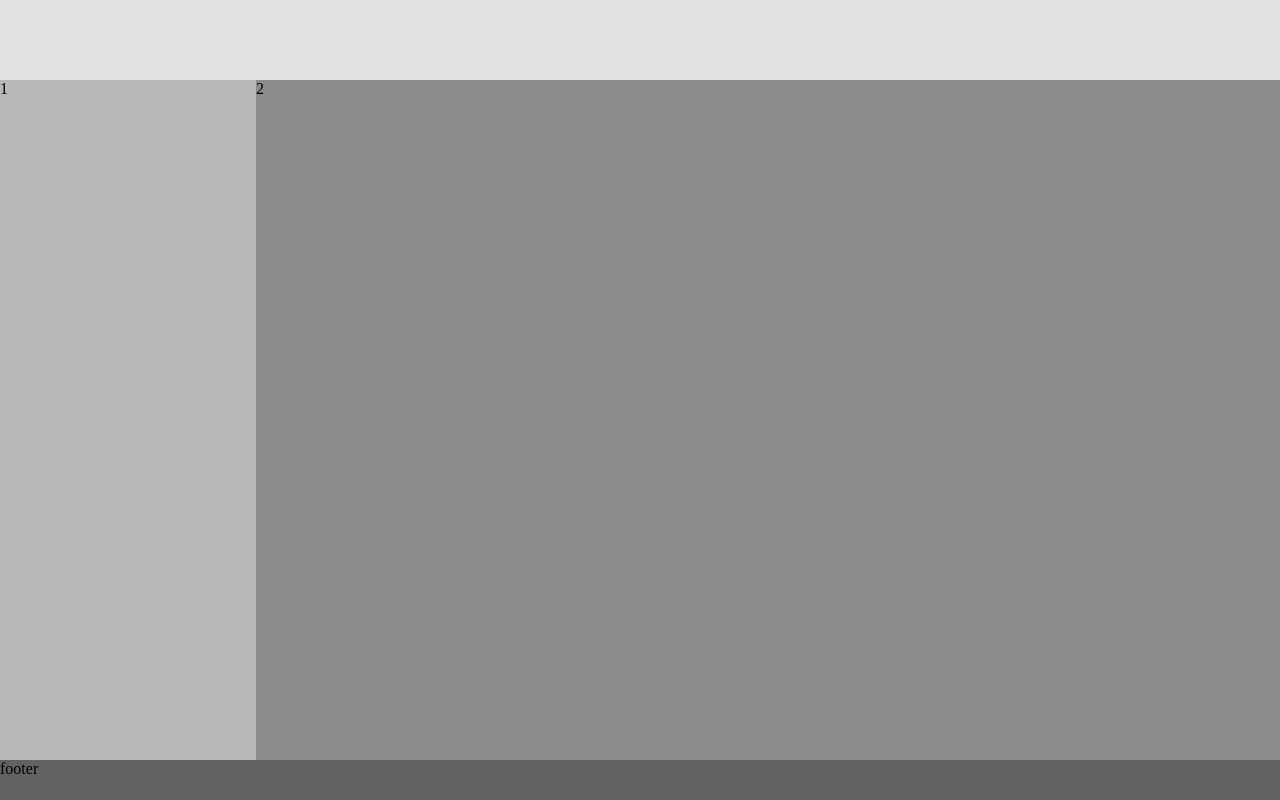
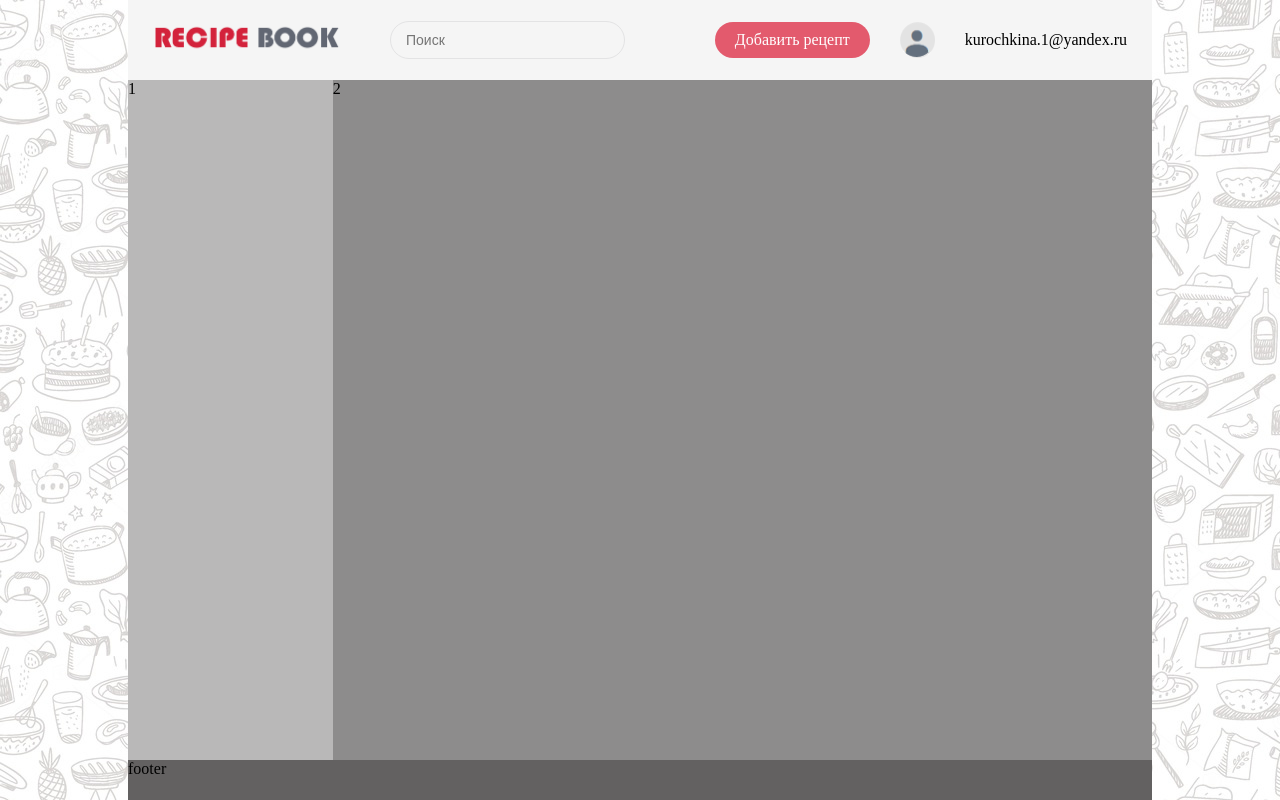
Before and after one commit to KurochkinaUlia/Recipe-Book, a plain HTML site: page index.html in a window 1280 px wide. Drawn offline with Linux system fonts and the light colour scheme.

Commit message:
Создала header

```diff
--- a/index.html
+++ b/index.html
@@ -1,16 +1,33 @@
 <!DOCTYPE html>
 <html lang="en">
+
 <head>
     <meta charset="UTF-8">
     <meta http-equiv="X-UA-Compatible" content="IE=edge">
     <meta name="viewport" content="width=device-width, initial-scale=1.0">
     <title>Recipe Book</title>
-    <link rel="stylesheet" href="style.css" type="text/css"/>
+    <link rel="stylesheet" href="style.css" type="text/css" />
 </head>
+
 <body>
     <header>
-        <div class="main">
+        <div class="header">
+            <div class="headerLeftMenu">
+                <div class="headerLogo">
+                    <img class="headerLogoImg" src="JPG/logoMy.png">
+                </div>
+                <div class="headerLeftButtonDiv">
+                    <input class="headerLeftInput" placeholder="Поиск"></input>
+                </div>
+            </div>
 
+            <div class="headerRightMenu">
+                <div class="headerRightADiv">
+                    <a class="headerRightA" href="#">Добавить рецепт</a>
+                </div>
+                <img class="headerIconUser" src="JPG/user.png">
+                <div class="headerNameUser">kurochkina.1@yandex.ru</div>
+            </div>
 
         </div>
     </header>
@@ -30,4 +47,5 @@
 
     <script src="script.js"></script>
 </body>
+
 </html>
--- a/style.css
+++ b/style.css
@@ -1,15 +1,91 @@
-html, body {
+body {
     height: 100%;
+    width: 80%;
+    margin: 0 auto;
+    padding: 0;
+    background-image: url("JPG/body_background_opacity.jpg");
+}
+
+/*начало header*/
+.header {
+    height: 10vh;
+    background-color: #f5f5f5;
     margin: 0;
     padding: 0;
+    display: flex;
+    justify-content: space-between;
+    align-items: center;
+}
 
-  }
-/*начало header*/
-.main {
-height: 10vh;
-background-color: rgb(226, 225, 225);
-margin: 0;
-padding: 0;
+.headerLeftMenu {
+    display: flex;
+}
+
+.headerLeftButtonDiv {
+    padding-left: 50px;
+}
+
+.headerRightADiv {
+    padding-right: 30px;
+}
+
+.headerRightA {
+    display: inline-block;
+    height: 30px;
+    background: #e35a6d;
+    color: #ffffff;
+    padding: 0 16px;
+    line-height: 30px;
+    border-radius: 40px;
+    text-decoration: none;
+    border: none;
+    cursor: pointer;
+    height: 36px;
+    line-height: 36px;
+	padding: 0 20px;
+    text-align: center;
+}
+
+.headerRightA:hover {
+	background-color: #d3223b;
+}
+
+.headerRightMenu {
+    display: flex;
+}
+
+.header>div {
+    padding: 25px;
+}
+
+.headerLogoImg {
+    width: 187px;
+}
+
+.headerLeftInput {
+    border-radius: 30px;
+    height: 36px;
+    line-height: 36px;
+    color: #7a7d84;
+    background: none;
+    border: 1px solid #e3e3e4;
+    box-shadow: none;
+    padding: 0 38px 0 15px;
+    width: 100%;
+    width: 180px;
+    transition: width .2s ease-out;
+    font-size: 14px;
+    border: 1px solid rgb(227, 227, 228);
+    outline: none;
+}
+
+.headerIconUser {
+    padding-right: 30px;
+}
+
+.headerNameUser {
+    float: left;
+    line-height: 35px;
 }
 
 /*конец header*/
@@ -26,14 +102,11 @@ padding: 0;
 .leftMain {
     background-color: rgb(185, 184, 184);
     width: 20%;
-
-
 }
 
 .rightMain {
     background-color: rgb(141, 140, 140);
     width: 80%;
-
 }
 
 /*конец main */
@@ -45,4 +118,5 @@ padding: 0;
     margin: 0;
     padding: 0;
 }
+
 /*конец footer */
```
Also changed, not shown: JPG/body_background.jpg (added), JPG/body_background_2.jpg (added), JPG/body_background_opacity.jpg (added), JPG/foto1.jpg (added), JPG/logo.png (added), JPG/logoMy.png (added), JPG/user.png (added), 2 other files.
